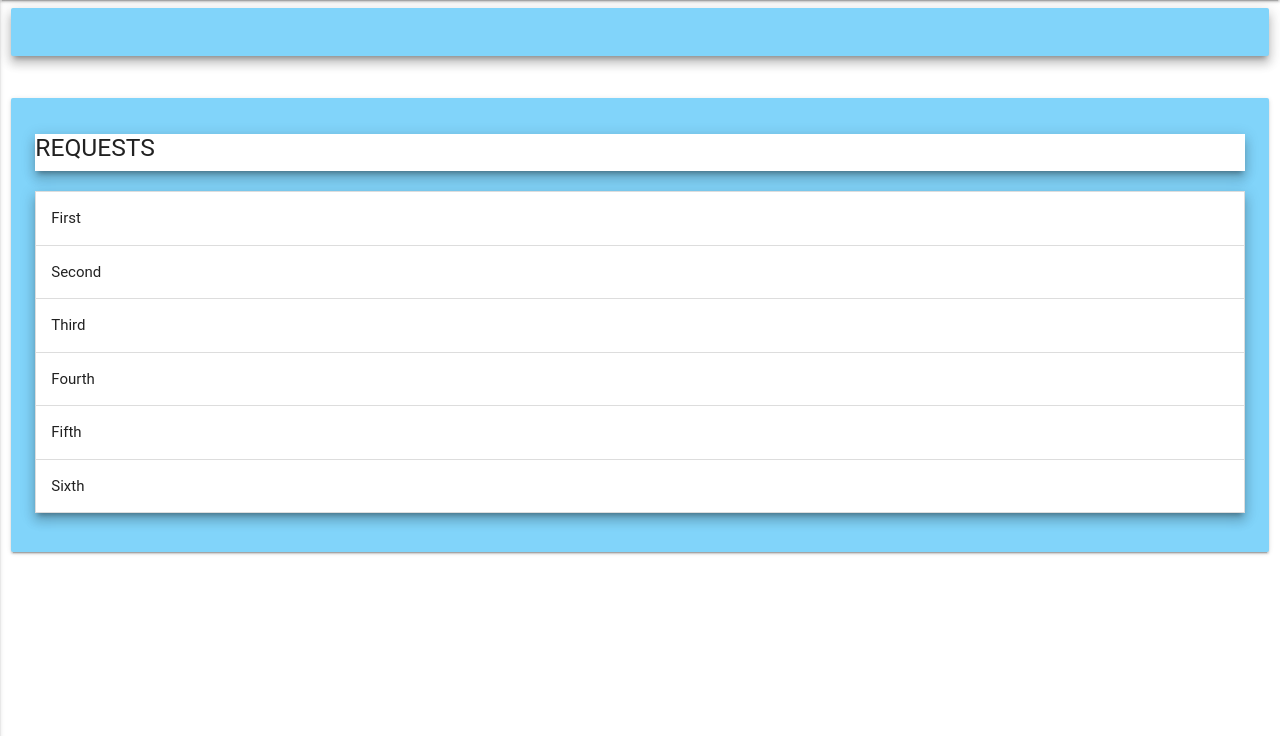
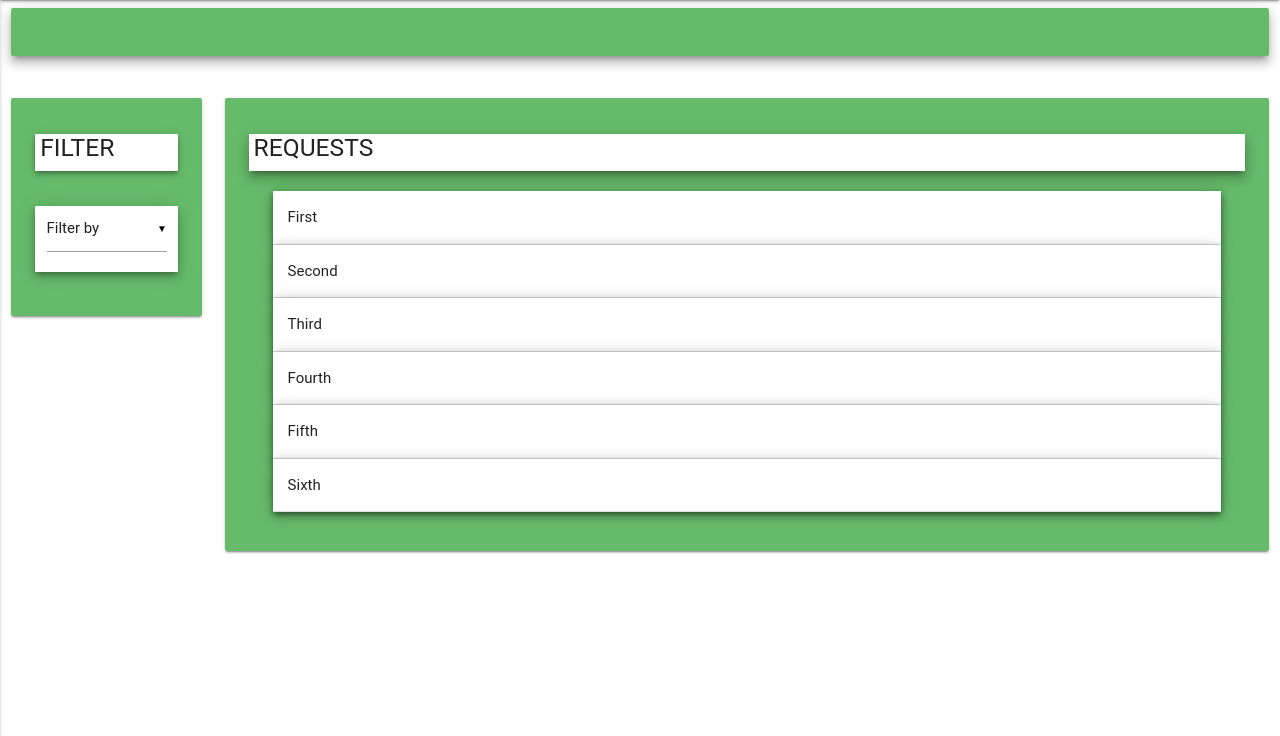
Before and after one commit to MANEESH-P/arrow-online-document-forwarder, a Django app: page /forwarder/staff/ in a window 1280 px wide. Shown: the part 64-800 px from the top of the page. Run offline with Django 3.2, Linux system fonts and the light colour scheme; some libraries are stand-ins or nearby versions; some web fonts are replaced.

Commit message:
staff page edited

```diff
--- a/forwarder/static/forwarder/main.js
+++ b/forwarder/static/forwarder/main.js
@@ -15,4 +15,5 @@ $(document).ready(function(e){
      $(document).ready(function() {
     $('select').material_select();
   });
+
   });
--- a/forwarder/static/forwarder/style.css
+++ b/forwarder/static/forwarder/style.css
@@ -54,3 +54,11 @@ body{
   padding-right: 25px;
 
 }
+.filter{
+  padding-left: 5px;
+  margin: 5px;
+}
+.header h5{
+
+  padding-left: 5px;
+}
--- a/forwarder/templates/forwarder/staff.html
+++ b/forwarder/templates/forwarder/staff.html
@@ -11,7 +11,7 @@
 
 <div class="row ">
   <div class="col s12">
-    <div class="card-panel light-blue lighten-3 z-depth-4">
+    <div class="card-panel green lighten-1 z-depth-4">
 
     </div>
   </div>
@@ -20,37 +20,62 @@
 <div class="row ">
 
 
+  <div class="col s12 m3 l2">
+    <div class="card-panel green lighten-1 ">
+      <div class=" header row white z-depth-2">
+        <h5 >FILTER</h5>
+      </div>
+      <div class="row">
+        <div class="input-field col s12 white z-depth-3">
+          <select class="z-dpeth-3">
+            <option value="" disabled selected>Filter by</option>
+            <option value="1">Year</option>
+            <option value="2">Semester</option>
+            <option value="3">Date</option>
+          </select>
+
+        </div>
 
 
-    <div class="col s12  ">
-      <div class="card-panel light-blue lighten-3">
-        <div class="row white z-depth-4">
+
+    </div>
+    </div>
+
+
+
+    </div>
+
+
+
+    <div class="col s12 m9 l10  ">
+      <div class="card-panel green lighten-1">
+        <div class=" header row white z-depth-4">
             <h5>REQUESTS</h5>
 
         </div>
-        <ul class="collapsible z-depth-4" data-collapsible="accordion">
+        <ul class="collapsible popout  z-depth-4" data-collapsible="accordion">
           <li>
-            <div class="collapsible-header">First</div>
+            <div class="collapsible-header z-depth-3">First</div>
             <div class="collapsible-body"><span>Lorem ipsum dolor sit amet.</span></div>
           </li>
           <li>
-            <div class="collapsible-header">Second</div>
+            <div class="collapsible-header z-depth-3">Second</div>
             <div class="collapsible-body"><span>Lorem ipsum dolor sit amet.</span></div>
           </li>
           <li>
-            <div class="collapsible-header">Third</div>
+            <div class="collapsible-header z-depth-3">Third</div>
             <div class="collapsible-body"><span>Lorem ipsum dolor sit amet.</span></div>
           </li>
           <li>
-            <div class="collapsible-header">Fourth</div>
+            <div class="collapsible-header z-depth-3">Fourth</div>
             <div class="collapsible-body"><span>Lorem ipsum dolor sit amet.</span></div>
           </li>
           <li>
-            <div class="collapsible-header">Fifth</div>
+            <div class="collapsible-header z-depth-3">Fifth</div>
             <div class="collapsible-body"><span>Lorem ipsum dolor sit amet.</span></div>
           </li>
           <li>
-            <div class="collapsible-header">Sixth</div>
+            <div class="collapsible-header z-depth-3">Sixth</div>
             <div class="collapsible-body"><span>Lorem ipsum dolor sit amet.</span></div>
           </li>
         </ul>
@@ -63,6 +88,10 @@
 
     </div>
 
+
+
+
+
   </div>
 
 
```
